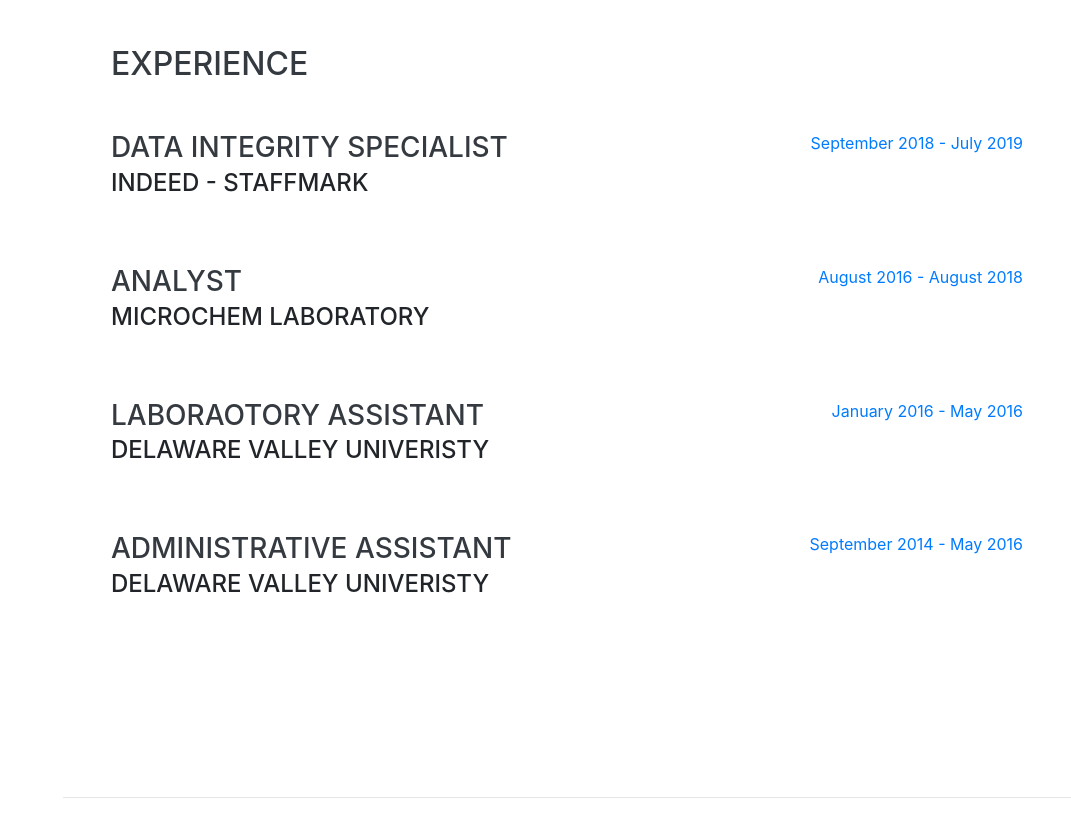
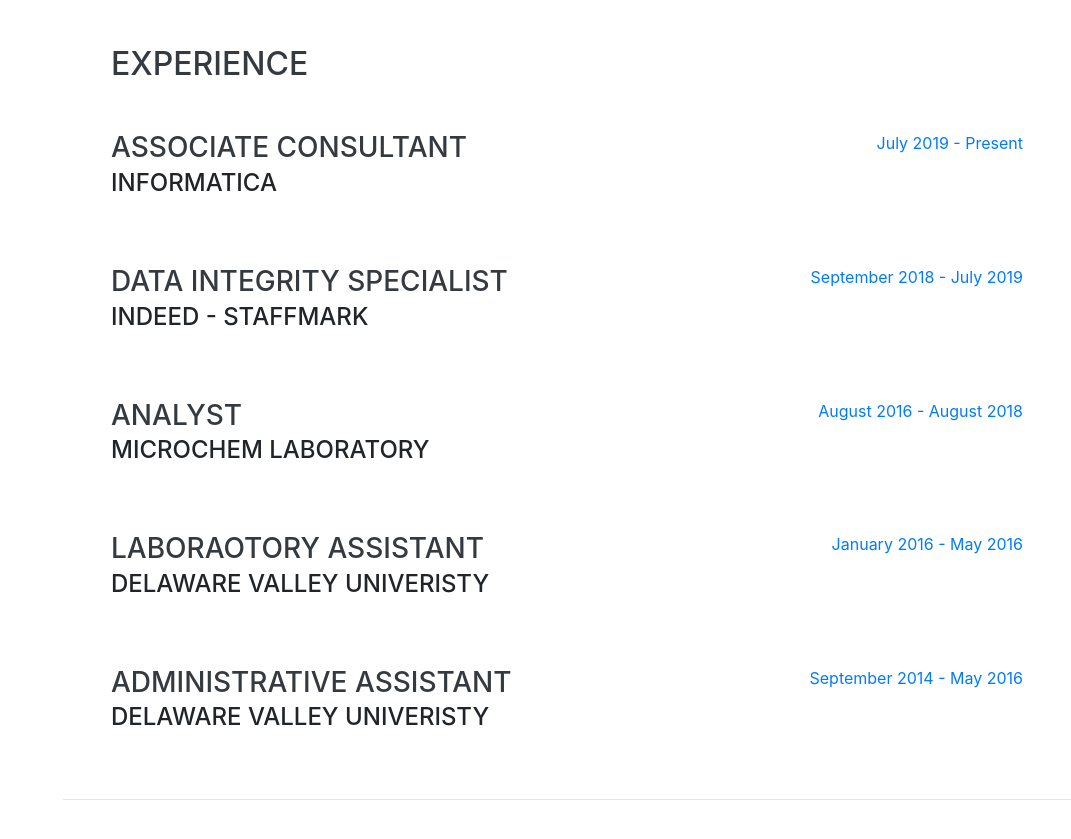
Before and after one commit to NichelleR/NichelleR.github.io, a website with bundled scripts: page index.html in a window 1280 px wide. Shown: the part 804-1643 px from the top of the page, without its empty margins (209-1280 px from the left). Built offline with nearby package versions, Linux system fonts and the light colour scheme; a web font is replaced by a local one.

Commit message:
Update with current position

```diff
--- a/index.html
+++ b/index.html
@@ -90,7 +90,7 @@
       <div class="w-100">
         <h2 class="mb-5">Experience</h2>
 
-<!--         <div class="resume-item d-flex flex-column flex-md-row justify-content-between mb-5">
+        <div class="resume-item d-flex flex-column flex-md-row justify-content-between mb-5">
           <div class="resume-content">
             <h3 class="mb-0">Associate Consultant</h3>
             <div class="subheading mb-3">Informatica</div>
@@ -100,7 +100,7 @@
             <span class="text-primary">July 2019 - Present</span>
           </div>
         </div>
-         -->
+
         <div class="resume-item d-flex flex-column flex-md-row justify-content-between mb-5">
           <div class="resume-content">
             <h3 class="mb-0">Data Integrity Specialist</h3>
```
